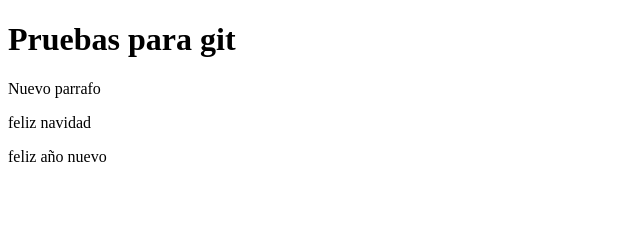
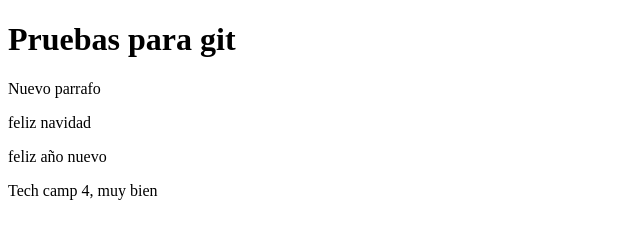
Before and after one commit to Ivanse90/EjercicioVersion, a plain HTML site: page index.html in a window 1280 px wide. Shown: the whole page, without its empty margins (0-640 px from the left). Drawn offline with Linux system fonts and the light colour scheme.

Commit message:
agregando parrafo

```diff
--- a/index.html
+++ b/index.html
@@ -13,5 +13,6 @@
     <p>Nuevo parrafo</p>
     <p>feliz navidad</p>
     <p>feliz año nuevo</p>
+    <p>Tech camp 4, muy bien</p>
 </body>
 </html>
```
